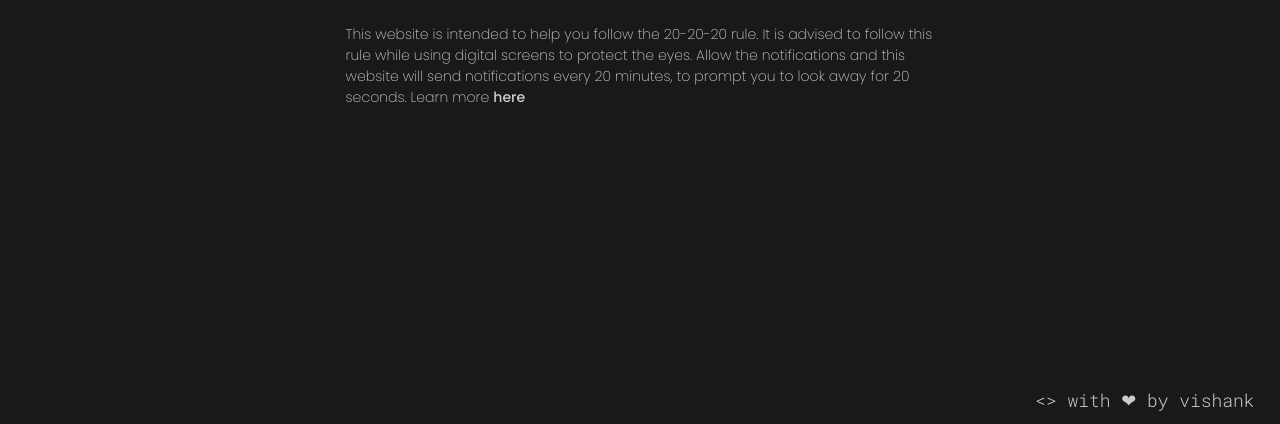
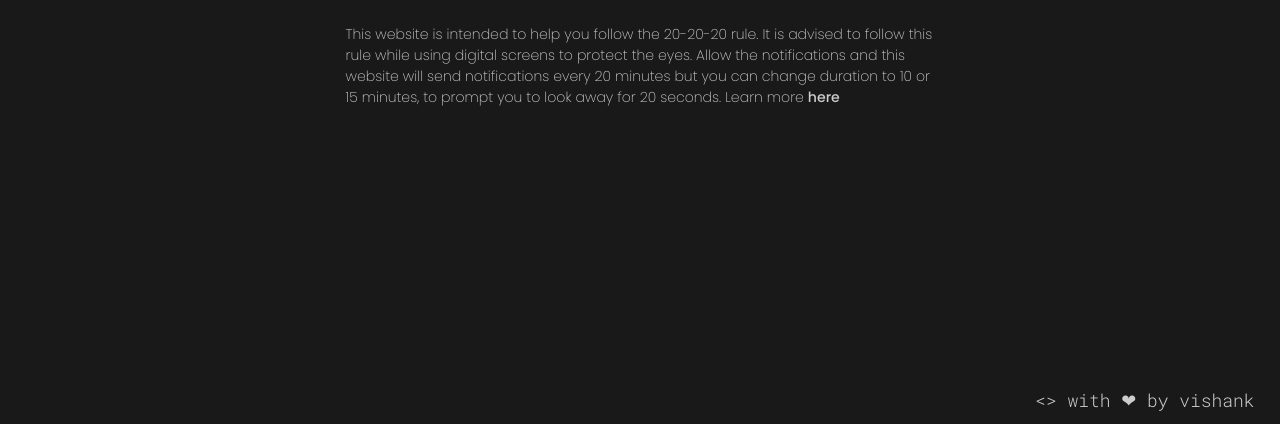
Before and after one commit to VishankSingh/20-20-20, a plain HTML site: page about.html in a window 1280 px wide. Shown: the part 376-800 px from the top of the page. Drawn offline with Linux system fonts and the light colour scheme.

Commit message:
Update about.html

```diff
--- a/about.html
+++ b/about.html
@@ -10,7 +10,7 @@
 
     <link rel="stylesheet" media="screen" href="CSS\base.css">
     <link rel="stylesheet" media="screen" href="CSS\about.css">
-    <script src="app.js"></script>
+    <script src="notificaton.js"></script>
 
     <link href="https://fonts.googleapis.com/css2?family=Roboto+Mono:wght@100;300;400&display=swap" rel="stylesheet">
     <link href="https://fonts.googleapis.com/css2?family=Poppins:wght@100;200;300;400;500&display=swap" rel="stylesheet">
@@ -38,13 +38,8 @@
         About
     </div>
     <div id="aboutContent">
-        This website is intended to help you follow the 20-20-20 rule. It is advised to follow this rule while using digital screens to protect the eyes. Allow the notifications and this website will send notifications every 20 minutes, to prompt you to look away for 20 seconds. Learn more <a href="https://www.healthline.com/health/eye-health/20-20-20-rule" style="text-decoration: none;" class="bold">here</a>
+        This website is intended to help you follow the 20-20-20 rule. It is advised to follow this rule while using digital screens to protect the eyes. Allow the notifications and this website will send notifications every 20 minutes but you can change duration to 10 or 15 minutes, to prompt you to look away for 20 seconds. Learn more <a href="https://www.healthline.com/health/eye-health/20-20-20-rule" style="text-decoration: none;" class="bold">here</a>
     </div>
-
-
-
-
-
 
     <footer id="footer">
         <> with ❤ by <a href="https://www.github.com/VishankSingh" style="text-decoration: none;">vishank</a>
```
